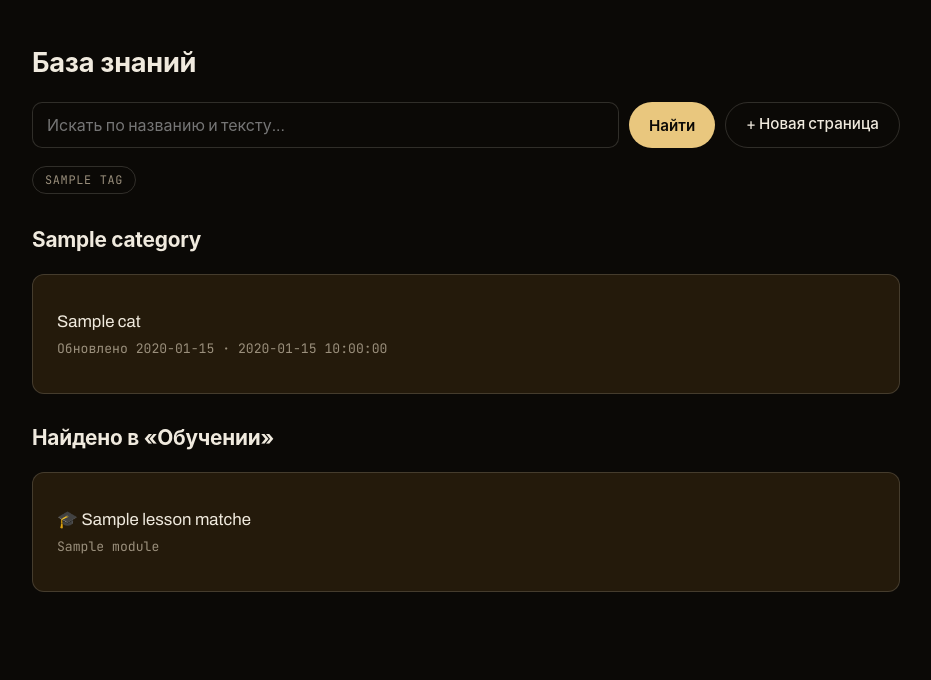
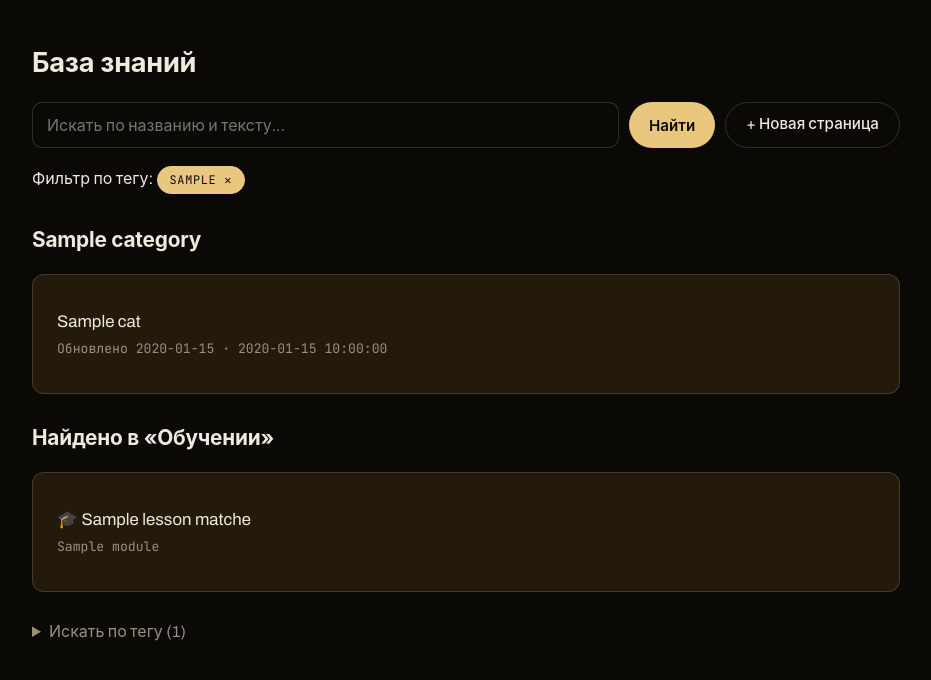
Before and after one commit to aum151-commits/sandow-wiki, a Flask app: template templates/wiki_list.html in a window 1280 px wide. Shown: the part 84-764 px from the top of the page, without its empty margins (174-1105 px from the left). Run offline with Flask 3, Linux system fonts and the light colour scheme; the template is opened without the code that fills it: most values are stand-ins (such as "Sample title", 1, 10 or a date in 2020); some web fonts are replaced.

Commit message:
База знаний: облако тегов больше не перекрывает разделы на мобильном
Скриншот с телефона Ольги показал: список из 35+ тегов рендерился
ДО категорий и на мобильном экране занимал весь первый экран —
разделы были видны только после долгого скролла, структура на
экране терялась. Теги свёрнуты в <details> и перенесены в самый низ
страницы, активный фильтр по тегу показывается компактной строкой
сверху.

Co-Authored-By: Claude Haiku 4.5 <noreply@anthropic.com>

```diff
--- a/templates/wiki_list.html
+++ b/templates/wiki_list.html
@@ -8,13 +8,11 @@
   <button type="submit">Найти</button>
   <a class="btn secondary" href="{{ url_for('wiki_new_form') }}">+ Новая страница</a>
 </form>
-{% if all_tags %}
-<div style="margin-bottom:16px">
-  {% for t in all_tags %}
-  <a class="tag-chip {{ 'active' if t == active_tag }}"
-     href="{{ url_for('wiki_list', tag=(t if t != active_tag else None), q=q) }}">{{ t }}</a>
-  {% endfor %}
-</div>
+{% if active_tag %}
+<p style="margin-bottom:16px">
+  Фильтр по тегу:
+  <a class="tag-chip active" href="{{ url_for('wiki_list', q=q) }}">{{ active_tag }} ✕</a>
+</p>
 {% endif %}
 {% if groups %}
   {% for category, cat_items in groups %}
@@ -64,4 +62,15 @@
   </ul>
 </div>
 {% endif %}
+{% if all_tags %}
+<details style="margin-top:28px">
+  <summary style="cursor:pointer; color:var(--muted)">Искать по тегу ({{ all_tags|length }})</summary>
+  <div style="margin-top:12px">
+    {% for t in all_tags %}
+    <a class="tag-chip {{ 'active' if t == active_tag }}"
+       href="{{ url_for('wiki_list', tag=(t if t != active_tag else None), q=q) }}">{{ t }}</a>
+    {% endfor %}
+  </div>
+</details>
+{% endif %}
 {% endblock %}
```
